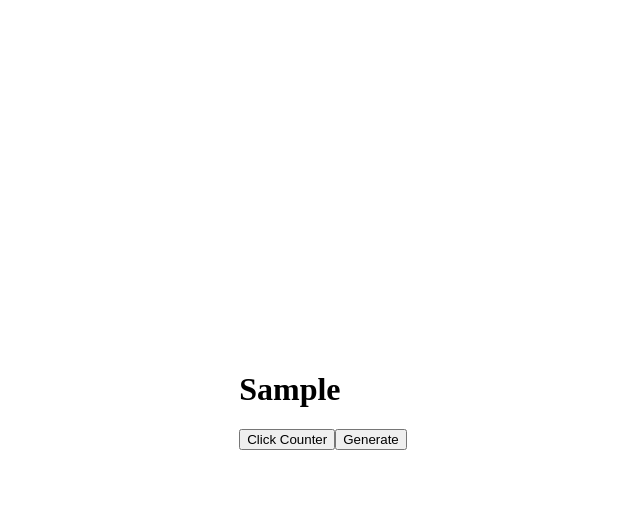
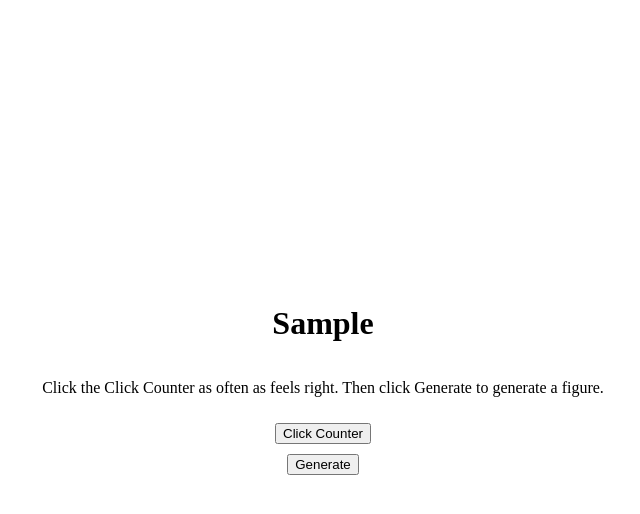
Before and after one commit to Limentinus/Geomancy-App, a plain HTML site: page index.html in a window 1280 px wide. Both pictures are taken after typing "Sample" into the empty fields and a click on the button "Submit". Shown: the whole page, without its empty margins (317-957 px from the left). Drawn offline with Linux system fonts and the light colour scheme.

Commit message:
Improve motherMaker look

```diff
--- a/script.js
+++ b/script.js
@@ -47,6 +47,9 @@ function inputQuestion() {
     const labelText = document.createElement('label');
     const inputText = document.createElement('input');
     const inputButton = document.createElement('button');
+    const container1 = document.createElement('div');
+    container1.setAttribute("id", "container1");
+    display.append(container1);
 
     inputButton.innerText = "Submit";
     labelText.innerText = "Ask Your Question";
@@ -55,7 +58,7 @@ function inputQuestion() {
     inputText.setAttribute("id", "inputText");
     inputText.setAttribute("type", "text");
 
-    display.append(labelText);
+    container1.append(labelText);
     labelText.append(inputText);
     labelText.append(inputButton);
 
@@ -68,37 +71,44 @@ function inputQuestion() {
         labelText.remove();
 
         const questionTitle = document.createElement('h1');
-        display.append(questionTitle);
+        const explainP = document.createElement('p');
+        explainP.innerText = "Click the Click Counter as often as feels right. Then click Generate to generate a figure."
+        display.insertBefore(questionTitle, container1);
+        container1.append(explainP);
         questionTitle.innerText = question;
         motherMaker();
 
     });
 };
 
-inputQuestion();
 
 function motherMaker() {
+
+
     const clickCounter = document.createElement('button');
     clickCounter.setAttribute("id", "clickCounter");
     clickCounter.innerText = "Click Counter";
-    display.append(clickCounter);
+    container1.append(clickCounter);
 
     const generate = document.createElement('button');
     generate.setAttribute("id", "generate");
     generate.innerText = "Generate";
-    display.append(generate);
+    container1.append(generate);
+
 
     let clickCount = 0;
     let motherCount = 0;
+    const figureCount = document.createElement('p');
+    figureCount.setAttribute("id", "figureCount");
+    container1.append(figureCount);
     clickCounter.addEventListener("click", () => {
         ++clickCount
     });
 
     generate.addEventListener("click", () => {
         if (motherCount > 15) {
-            motherCount = 1;
+            motherCount = 0;
             clickCount = 0;
-            console.log({mothers});
             updateDots();
             displayShield();
 
@@ -107,13 +117,18 @@ function motherMaker() {
         mothers[motherCount] = createDots(clickCount);
         motherCount++;
         clickCount = 0;
+        figureCount.innerText = `Figure: ${motherCount}/16`;
 
-    })
-}
+        if (motherCount == 16) {
+            clickCounter.remove();
+            generate.innerText = "Create Shield Chart";
+        };
+
+    });
+};
 
 function displayShield() {
-    generate.remove();
-    clickCounter.remove();
+    container1.remove();
     drawShield();
     console.log({totalDots});
 
@@ -344,3 +359,5 @@ function drawShield() {
     });
 
 };
+
+inputQuestion();
--- a/style.css
+++ b/style.css
@@ -4,6 +4,15 @@ body {
     display: flex;
     justify-content: center;
     align-items: center;
+}
+#container1 {
+    display: flex;
+    flex-direction: column;
+    align-items: center;
+    gap: 10px;
+}
+h1 {
+    text-align: center;
 }
 #container {
     display: grid;
```
